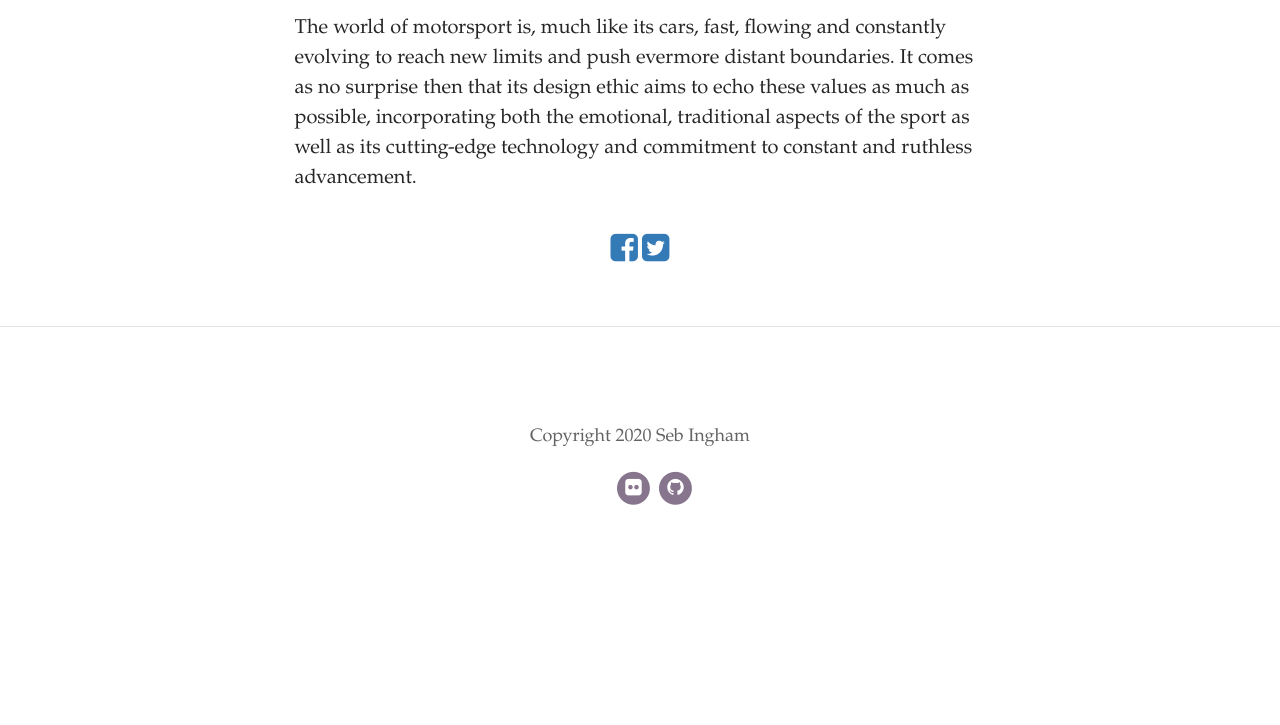
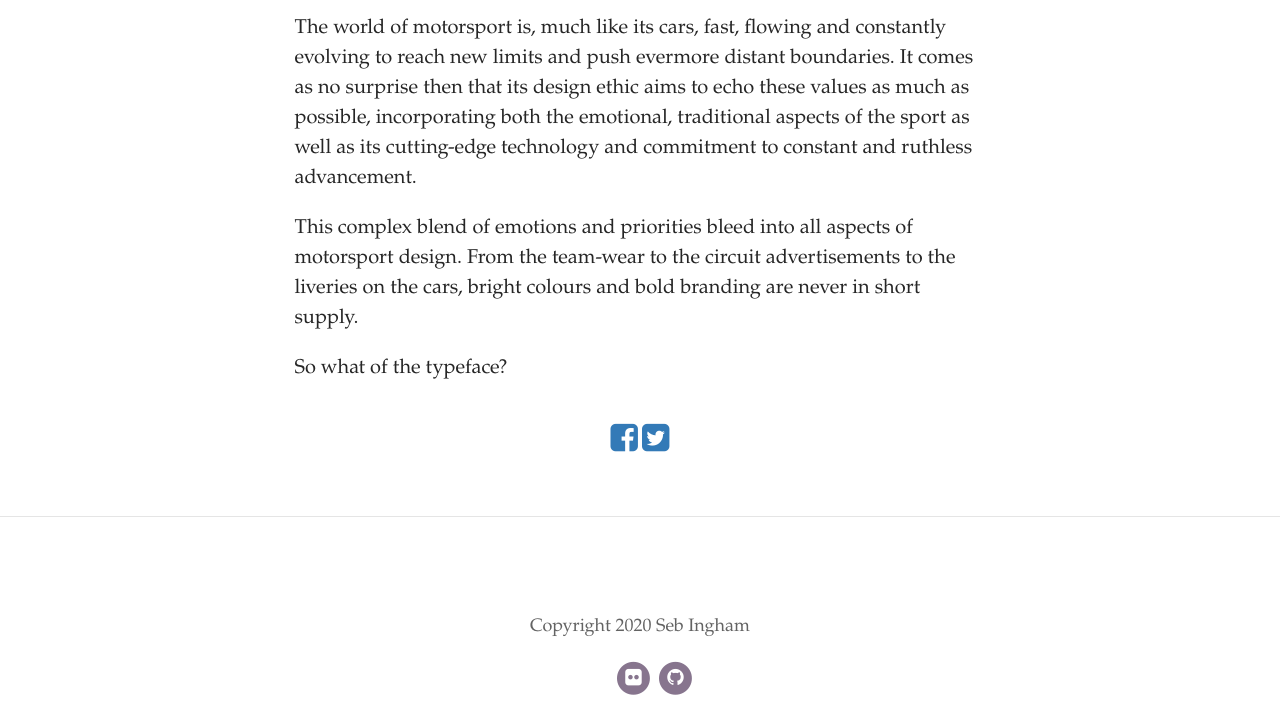
Before and after one commit to eyescroll/TypographyBlog, a Jekyll site: the page built from _posts/2020-09-21-the-type-face-of-motorsport.md, in a window 1280 px wide. Shown: the part 340-1065 px from the top of the page. Built offline with Jekyll 4.4.1, drawn with Linux system fonts in a browser that asks for light colours; some web fonts are replaced; before the commit the page ends 900 px from its top, so only the background shows below that.

Commit message:
Update Post “2020-09-21-the-type-face-of-motorsport”

```diff
--- a/_posts/2020-09-21-the-type-face-of-motorsport.md
+++ b/_posts/2020-09-21-the-type-face-of-motorsport.md
@@ -3,7 +3,12 @@ layout: post
 title: The (Type)Face of Motorsport
 date: 2020-09-21T18:23:20.051Z
 header_feature_image: ../uploads/elonzo.jpg
-caption: "How motorsports presents itself thought its text and typography. "
+caption: "How motorsports presents itself thought its text and typography.
+  Images courtesy of Motorsport Images. "
 comments: true
 ---
 The world of motorsport is, much like its cars, fast, flowing and constantly evolving to reach new limits and push evermore distant boundaries. It comes as no surprise then that its design ethic aims to echo these values as much as possible, incorporating both the emotional, traditional aspects of the sport as well as its cutting-edge technology and commitment to constant and ruthless advancement.
+
+This complex blend of emotions and priorities bleed into all aspects of motorsport design. From the team-wear to the circuit advertisements to the liveries on the cars, bright colours and bold branding are never in short supply.
+
+So what of the typeface?
```
